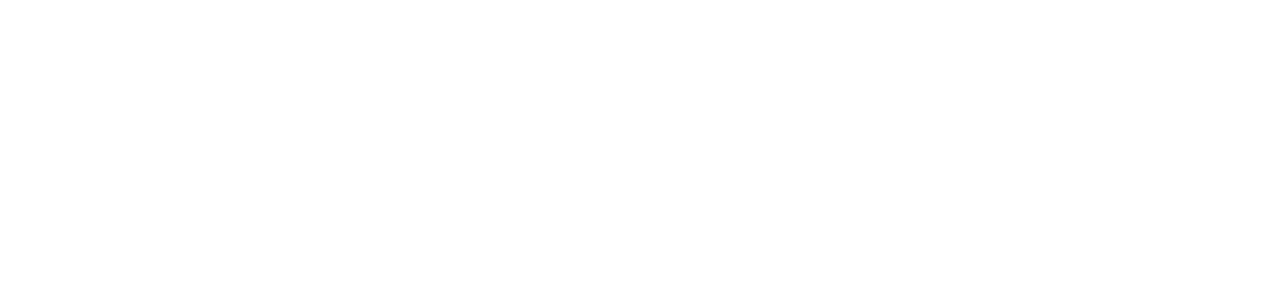
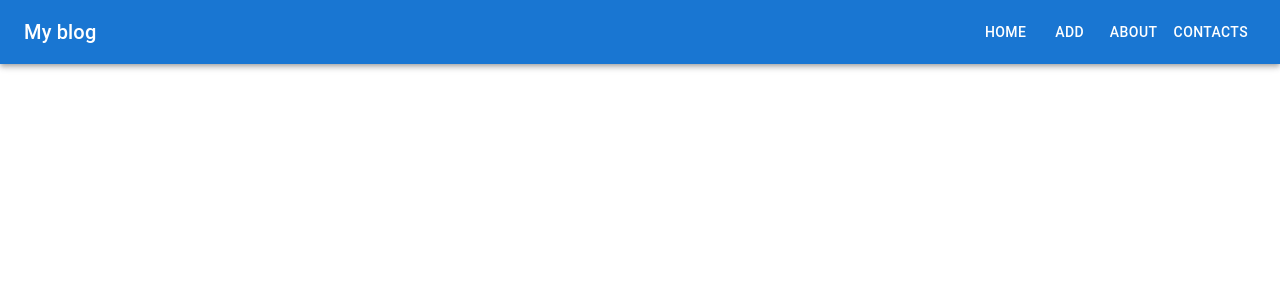
Before and after one commit to novikovaula007-rgb/hw-63, a React (Vite) app: page / in a window 1280 px wide. Shown: the top 300 px of the page. Built offline with nearby package versions, Linux system fonts and the light colour scheme.

Commit message:
added navbar

```diff
--- a/src/App.tsx
+++ b/src/App.tsx
@@ -1,6 +1,17 @@
+import NavBar from './components/NavBar/NavBar.tsx'
+import {Container} from "@mui/material";
+import {Routes} from "react-router-dom";
+
 const App = () => {
   return (
     <>
+      <NavBar/>
+      <main>
+        <Container maxWidth='lg' sx={{mt: 6}}>
+          <Routes>
+          </Routes>
+        </Container>
+      </main>
     </>
   )
 }
--- /dev/null
+++ b/src/components/NavBar/NavBar.tsx
@@ -0,0 +1,22 @@
+import {AppBar, Box, Button, Toolbar, Typography} from "@mui/material";
+
+const NavBar = () => {
+    return (
+        <Box sx={{flexGrow: 1}}>
+            <AppBar position='static'>
+                <Toolbar>
+                    <Typography variant='h6' sx={{flexGrow: 1, textDecoration: 'none', color: 'white'}}>
+                        My blog
+                    </Typography>
+
+                    <Button color='inherit'>Home</Button>
+                    <Button color='inherit'>Add</Button>
+                    <Button color='inherit'>About</Button>
+                    <Button color='inherit'>Contacts</Button>
+                </Toolbar>
+            </AppBar>
+        </Box>
+    );
+};
+
+export default NavBar;
```
